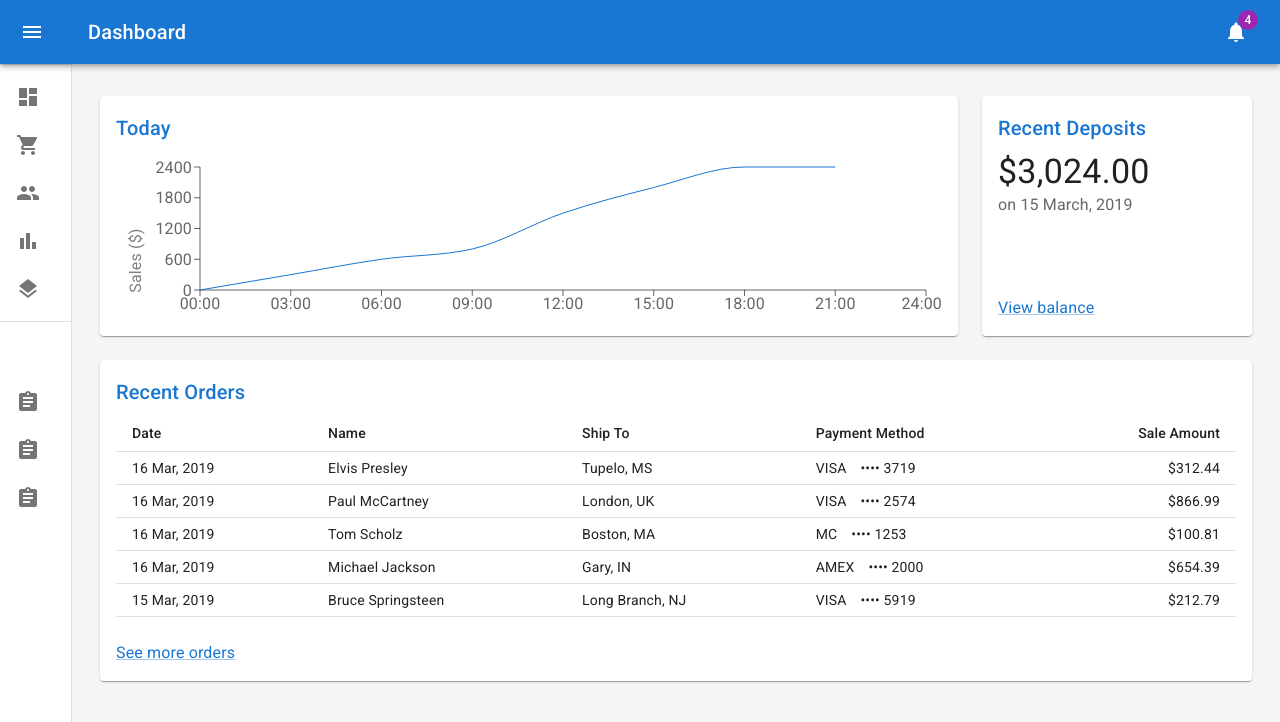
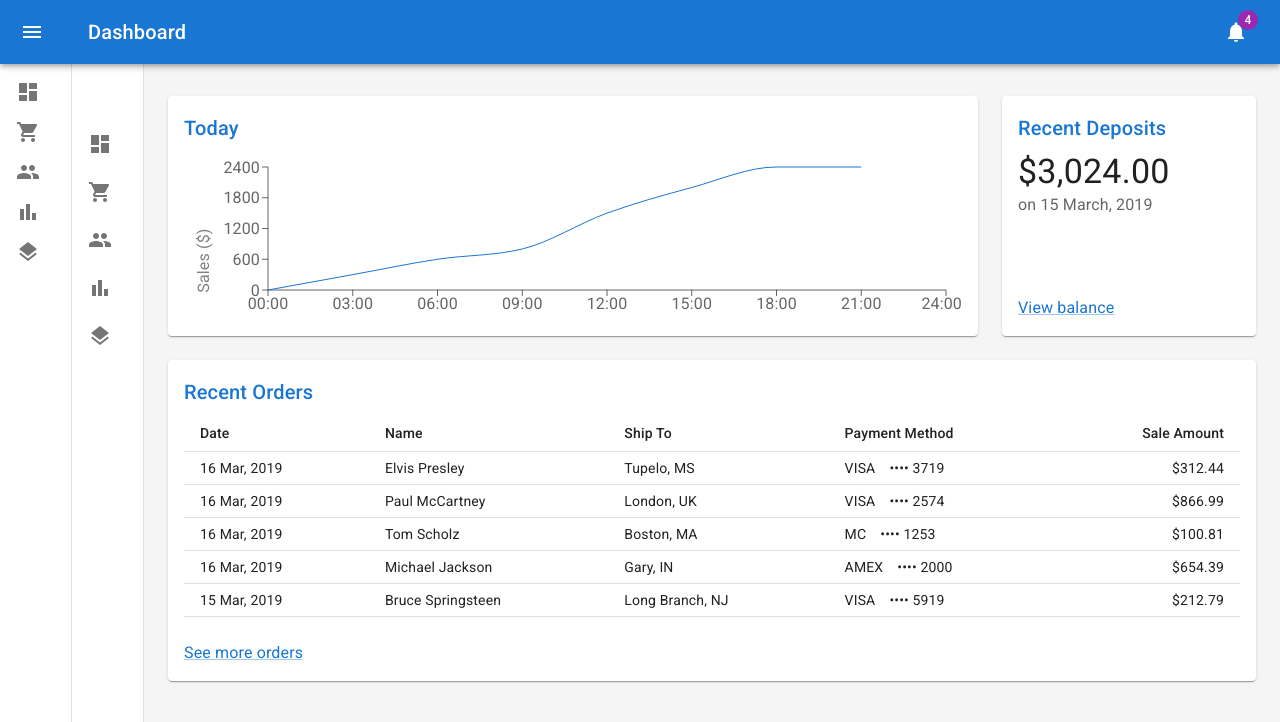
Before and after one commit to numa-C/IFT-Calendar-FE, a Next.js app in the folder src/: page / in a window 1280 px wide. Shown: the top 722 px of the page. Built offline with nearby package versions, Linux system fonts and the light colour scheme.

Commit message:
Set functions for menu list.

```diff
--- a/src/src/pages/index.tsx
+++ b/src/src/pages/index.tsx
@@ -7,46 +7,99 @@ import MuiAppBar, { AppBarProps as MuiAppBarProps } from '@mui/material/AppBar';
 import Toolbar from '@mui/material/Toolbar';
 import List from '@mui/material/List';
 import Typography from '@mui/material/Typography';
-import Divider from '@mui/material/Divider';
 import IconButton from '@mui/material/IconButton';
 import Badge from '@mui/material/Badge';
 import Container from '@mui/material/Container';
 import Grid from '@mui/material/Grid';
 import Paper from '@mui/material/Paper';
-import Link from '@mui/material/Link';
-import MenuIcon from '@mui/icons-material/Menu';
-import ChevronLeftIcon from '@mui/icons-material/ChevronLeft';
-import NotificationsIcon from '@mui/icons-material/Notifications';
-// import mainListItems from './listItemsMain';
-// import secondaryListItems from './listItemsSecond';
-import Chart from './Chart';
-import Deposits from './Deposits';
-import Orders from './Orders';
-
 import ListItem from '@mui/material/ListItem';
 import ListItemIcon from '@mui/material/ListItemIcon';
 import ListItemText from '@mui/material/ListItemText';
 import ListSubheader from '@mui/material/ListSubheader';
 import DashboardIcon from '@mui/icons-material/Dashboard';
+import MenuIcon from '@mui/icons-material/Menu';
+import ChevronLeftIcon from '@mui/icons-material/ChevronLeft';
+import NotificationsIcon from '@mui/icons-material/Notifications';
 import ShoppingCartIcon from '@mui/icons-material/ShoppingCart';
 import PeopleIcon from '@mui/icons-material/People';
 import BarChartIcon from '@mui/icons-material/BarChart';
 import LayersIcon from '@mui/icons-material/Layers';
-import AssignmentIcon from '@mui/icons-material/Assignment';
+
+import Chart from './Chart';
+import Deposits from './Deposits';
+import Orders from './Orders';
 
 
-function Copyright(props: any) {
+const MissionMenu = () => {
   return (
-    <Typography variant="body2" color="text.secondary" align="center" {...props}>
-      {'Copyright © '}
-      <Link color="inherit" href="https://mui.com/">
-        Your Website
-      </Link>{' '}
-      {new Date().getFullYear()}
-      {'.'}
-    </Typography>
-  );
+    <List>
+      <ListItem button>
+        <ListItemIcon>
+          <DashboardIcon />
+        </ListItemIcon>
+      </ListItem>
+      <ListItem button>
+        <ListItemIcon>
+          <ShoppingCartIcon />
+        </ListItemIcon>
+      </ListItem>
+      <ListItem button>
+        <ListItemIcon>
+          <PeopleIcon />
+        </ListItemIcon>
+      </ListItem>
+      <ListItem button>
+        <ListItemIcon>
+          <BarChartIcon />
+        </ListItemIcon>
+      </ListItem>
+      <ListItem button>
+        <ListItemIcon>
+          <LayersIcon />
+        </ListItemIcon>
+      </ListItem>
+    </List>
+  )
 }
+
+const ServiceMenu = () => {
+  return (
+    <List>
+      <ListSubheader inset>Service Menu</ListSubheader>
+      <ListItem button>
+        <ListItemIcon>
+          <DashboardIcon />
+        </ListItemIcon>
+        <ListItemText primary="Dashboard" />
+      </ListItem>
+      <ListItem button>
+        <ListItemIcon>
+          <ShoppingCartIcon />
+        </ListItemIcon>
+        <ListItemText primary="Orders" />
+      </ListItem>
+      <ListItem button>
+        <ListItemIcon>
+          <PeopleIcon />
+        </ListItemIcon>
+        <ListItemText primary="Customers" />
+      </ListItem>
+      <ListItem button>
+        <ListItemIcon>
+          <BarChartIcon />
+        </ListItemIcon>
+        <ListItemText primary="Reports" />
+      </ListItem>
+      <ListItem button>
+        <ListItemIcon>
+          <LayersIcon />
+        </ListItemIcon>
+        <ListItemText primary="Integrations" />
+      </ListItem>
+    </List>
+  )
+}
+
 
 const drawerWidth: number = 240;
 
@@ -110,7 +163,6 @@ function DashboardContent() {
     <ThemeProvider theme={mdTheme}>
       <Box sx={{ display: 'flex' }}>
         <CssBaseline />
-        {/* <AppBar position="absolute" open={open}> */}
         <AppBar position="absolute">
           <Toolbar
             sx={{
@@ -124,8 +176,6 @@ function DashboardContent() {
               onClick={toggleDrawer}
               sx={{
                 marginRight: '36px',
-                // ...({ display: 'none' }),
-                // ...(open && { display: 'none' }),
               }}
             >
               {open
@@ -149,7 +199,20 @@ function DashboardContent() {
             </IconButton>
           </Toolbar>
         </AppBar>
-        {/* <Drawer variant="permanent" open={open}> */}
+
+        <Drawer variant="permanent">
+          <Toolbar
+            sx={{
+              display: 'flex',
+              alignItems: 'center',
+              justifyContent: 'flex-end',
+              px: [1],
+            }}
+          >
+          </Toolbar>
+          <MissionMenu />
+        </Drawer>
+
         <Drawer variant="permanent" open={open}>
           <Toolbar
             sx={{
@@ -159,72 +222,10 @@ function DashboardContent() {
               px: [1],
             }}
           >
-            {/* <IconButton onClick={toggleDrawer}>
-              <ChevronLeftIcon />
-            </IconButton> */}
           </Toolbar>
-          <Divider />
-          {/* <List>{mainListItems}</List> */}
-          <List>
-            <div>
-              <ListItem button>
-                <ListItemIcon>
-                  <DashboardIcon />
-                </ListItemIcon>
-                <ListItemText primary="Dashboard" />
-              </ListItem>
-              <ListItem button>
-                <ListItemIcon>
-                  <ShoppingCartIcon />
-                </ListItemIcon>
-                <ListItemText primary="Orders" />
-              </ListItem>
-              <ListItem button>
-                <ListItemIcon>
-                  <PeopleIcon />
-                </ListItemIcon>
-                <ListItemText primary="Customers" />
-              </ListItem>
-              <ListItem button>
-                <ListItemIcon>
-                  <BarChartIcon />
-                </ListItemIcon>
-                <ListItemText primary="Reports" />
-              </ListItem>
-              <ListItem button>
-                <ListItemIcon>
-                  <LayersIcon />
-                </ListItemIcon>
-                <ListItemText primary="Integrations" />
-              </ListItem>
-            </div>
-          </List>
-          <Divider />
-          {/* <List>{secondaryListItems}</List> */}
-          <List>
-            <div>
-              <ListSubheader inset>Saved reports</ListSubheader>
-              <ListItem button>
-                <ListItemIcon>
-                  <AssignmentIcon />
-                </ListItemIcon>
-                <ListItemText primary="Current month" />
-              </ListItem>
-              <ListItem button>
-                <ListItemIcon>
-                  <AssignmentIcon />
-                </ListItemIcon>
-                <ListItemText primary="Last quarter" />
-              </ListItem>
-              <ListItem button>
-                <ListItemIcon>
-                  <AssignmentIcon />
-                </ListItemIcon>
-                <ListItemText primary="Year-end sale" />
-              </ListItem>
-            </div>
-          </List>
+          <ServiceMenu />
         </Drawer>
+
         <Box
           component="main"
           sx={{
```
